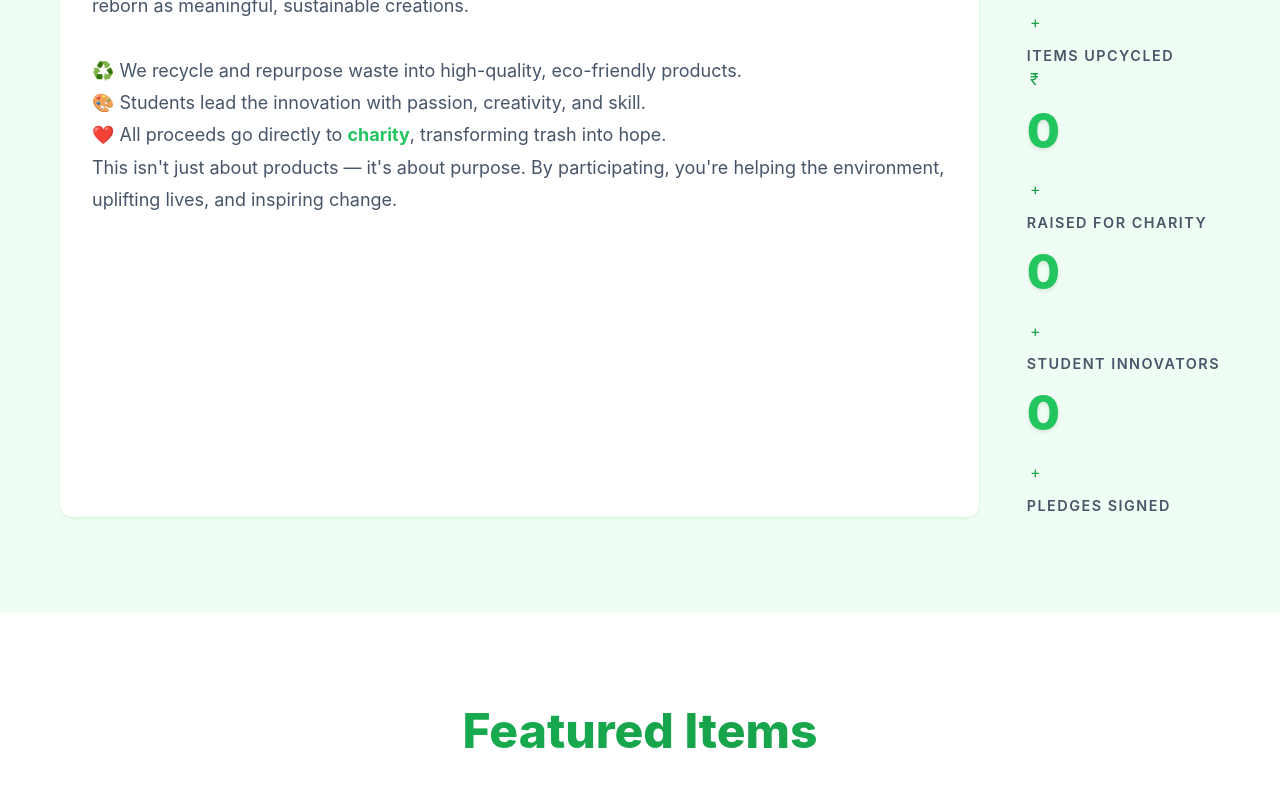
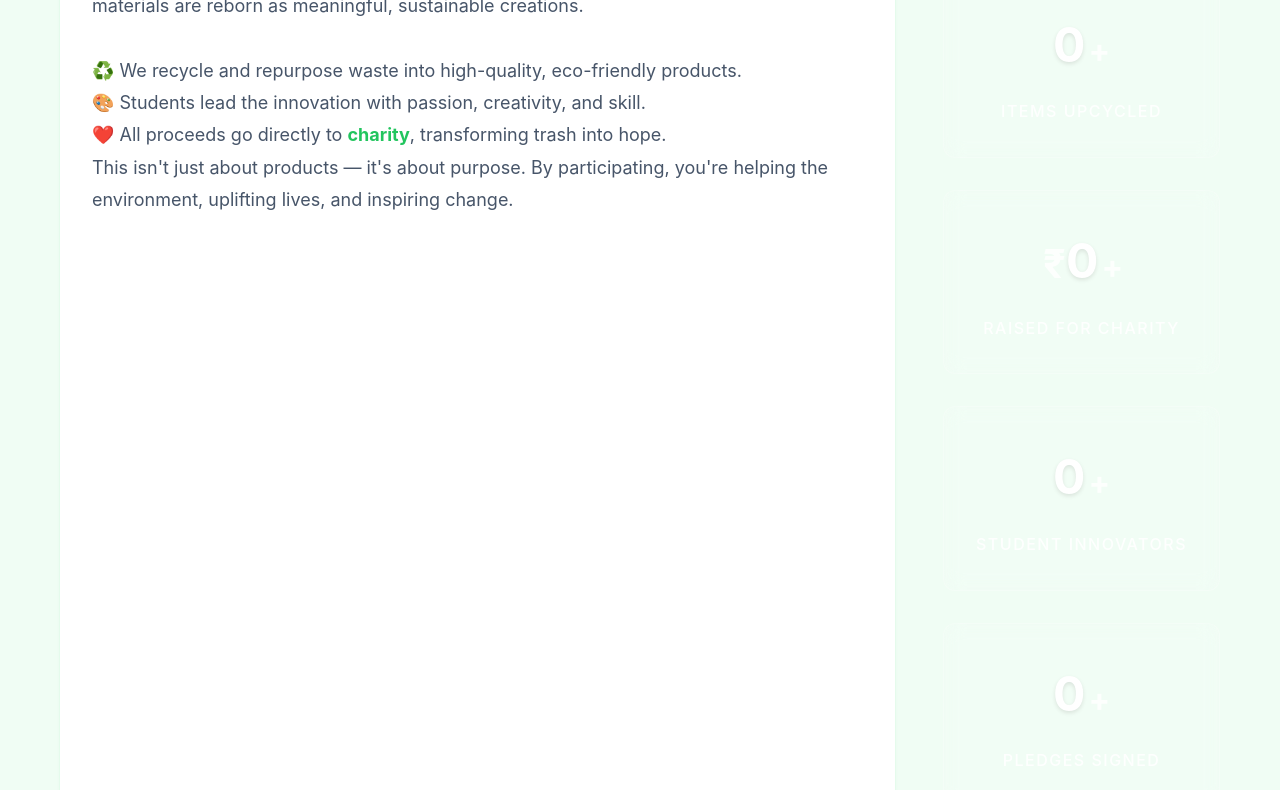
Before and after one commit to belamere03/THRIFTB, a plain HTML site: page index.html in a window 1280 px wide. Shown: the part 1215-2005 px from the top of the page. Drawn offline with Linux system fonts and the light colour scheme.

Commit message:
auto-commit for ef98fd49-4f18-43b4-8935-756158269bea

```diff
--- a/styles.css
+++ b/styles.css
@@ -3416,3 +3416,87 @@ section {
     display: block;
     animation: pulse 3s ease-in-out infinite;
 }
+
+/* Animated Stat Cards for index.html */
+.stats-overview {
+    display: grid;
+    grid-template-columns: repeat(auto-fit, minmax(200px, 1fr));
+    gap: 2rem;
+    margin: 3rem 0;
+}
+
+.stat-card {
+    background: rgba(255, 255, 255, 0.1);
+    padding: 2rem;
+    border-radius: 12px;
+    text-align: center;
+    backdrop-filter: blur(10px);
+    border: 1px solid rgba(255, 255, 255, 0.2);
+    transition: all 0.3s ease;
+    position: relative;
+    overflow: hidden;
+}
+
+.stat-card:hover {
+    transform: translateY(-5px);
+    box-shadow: 0 10px 25px rgba(34, 197, 94, 0.2);
+}
+
+.stat-card::before {
+    content: '';
+    position: absolute;
+    top: 0;
+    left: -100%;
+    width: 100%;
+    height: 100%;
+    background: linear-gradient(90deg, transparent, rgba(255, 255, 255, 0.1), transparent);
+    transition: left 0.5s;
+}
+
+.stat-card:hover::before {
+    left: 100%;
+}
+
+.stat-number {
+    font-size: 3rem;
+    font-weight: 700;
+    margin-bottom: 0.5rem;
+    color: white;
+    display: inline-block;
+    position: relative;
+}
+
+.stat-plus, .stat-text, .stat-currency {
+    font-size: 2rem;
+    font-weight: 700;
+    color: rgba(255, 255, 255, 0.8);
+}
+
+.stat-currency {
+    font-size: 2.5rem;
+}
+
+.stat-label {
+    font-size: 1rem;
+    opacity: 0.9;
+    font-weight: 500;
+    color: white;
+}
+
+/* Animation for counters */
+.animate-counter .stat-number {
+    transition: color 0.3s ease;
+}
+
+.animate-counter.counting .stat-number {
+    color: var(--accent-secondary);
+}
+
+/* Responsive design for stats */
+@media (max-width: 768px) {
+    .stats-overview {
+        grid-template-columns: repeat(2, 1fr);
+    }
+}
+
+/* EOF */
```
